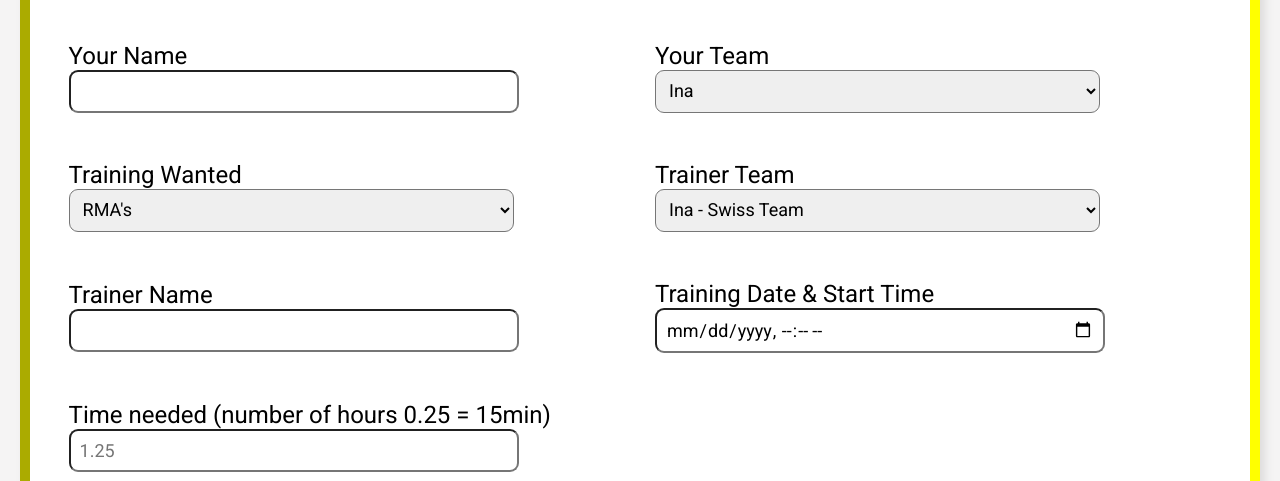
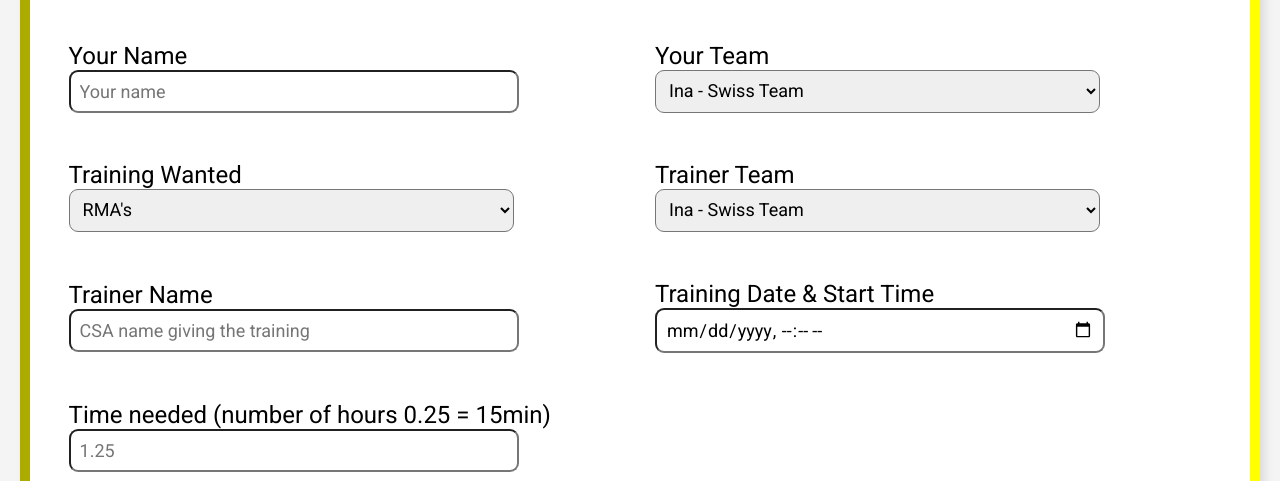
Before and after one commit to IsaacWild/LPwork-TrainingRequestForm, a plain HTML site: page index.html in a window 1280 px wide. Shown: the part 319-800 px from the top of the page. Drawn offline with Linux system fonts and the light colour scheme.

Commit message:
Added placeholders to form

```diff
--- a/index.html
+++ b/index.html
@@ -23,23 +23,29 @@
                     <div class="csaDetails">
                         <ul>
                             <li><label for="csaName">Your Name</label></li>
-                            <li><input type="text" name="name" id="csaName"></li>
+                            <li><input type="text" name="name" id="csaName" placeholder="Your name"></li>
                         </ul>
                         <ul>
                             <li><label for="team">Your Team</label></li>
                             <li>
-                                <select name="team" id="team">
+                                <select name="team" id="team" placeholder="Please pick a team">
                                     <optgroup label="ROE">
-                                        <option value="Ina">Ina</option>
-                                        <option value="Saskia">Saskia</option>
-                                        <option value="Ana-Maria">Ana-Maria</option>
-                                        <option value="Angelo">Angelo</option>
-                                        <option value="Kathy">Kathy</option>
+                                        <option value="Ina">Ina - Swiss Team</option>
+                                        <option value="Saskia">Saskia - Dutch Team</option>
+                                        <option value="Ana-Maria">Ana-Maria - Swiss team</option>
+                                        <option value="Angelo">Angelo - Italian Team</option>
+                                        <option value="Kathy">Kathy - French Team</option>
                                     </optgroup>
                                     <optgroup label="German Voice">
                                         <option value="German TL1">German TL1</option>
                                         <option value="German TL2">German TL2</option>
                                         <option value="German TL3">German TL3</option>
+                                        <option value="German TL4">German TL4</option>
+                                    </optgroup>
+                                    <optgroup label="Non-Voice">
+                                        <option value="Tracy">Tracy</option>
+                                        <option value="Petra Schreier">Petra Schreier</option>
+                                        <option value="Aygul Humphrey">Aygul Humphrey</option>
                                     </optgroup>
                                 </select>
                             </li>
@@ -47,7 +53,7 @@
                         <ul>
                             <li><label for="training">Training Wanted</label></li>
                             <li>
-                                <select name="training" id="training">
+                                <select name="training" id="training" placeholder="Please pick a training">
                                     <option value="RMA's">RMA's</option>
                                     <option value="Shadowing">Shadowing</option>
                                     <option value="WUV's">WUV's</option>
@@ -59,7 +65,7 @@
                         <ul>
                             <li><label for="training">Trainer Team</label></li>
                             <li>
-                                <select name="trainerTeam" id="trainerTeam">
+                                <select name="trainerTeam" id="trainerTeam" placeholder="Please pick a team">
                                     <optgroup label="ROE">
                                         <option value="Ina">Ina - Swiss Team</option>
                                         <option value="Saskia">Saskia - Dutch Team</option>
@@ -83,7 +89,7 @@
                         </ul>
                         <ul>
                             <li><label for="trainerName">Trainer Name</label></li>
-                            <li><input type="text" name="requestedTrainerName" id="requestedTrainerName"></li>
+                            <li><input type="text" name="requestedTrainerName" id="requestedTrainerName" placeholder="CSA name giving the training"></li>
                         </ul>
                         <ul>
                             <li><label for="trainingTime">Training Date & Start Time</label></li>
@@ -91,7 +97,7 @@
                         </ul>
                         <ul>
                             <li><label for="timeNeeded">Time needed (number of hours 0.25 = 15min)</label></li>
-                            <li><input type="number" placeholder="1.25" step="0.25" min="0" max="10" id="timeNeeded" list="defaultNumbers"></li>
+                            <li><input type="number" placeholder="1.25" step="0.25" min="0" max="10" id="timeNeeded" list="defaultNumbers" placeholder="How long the training will be"></li>
                                 <datalist id="defaultNumbers">
                                     <option value="0.25">
                                     <option value="0.5">
```
